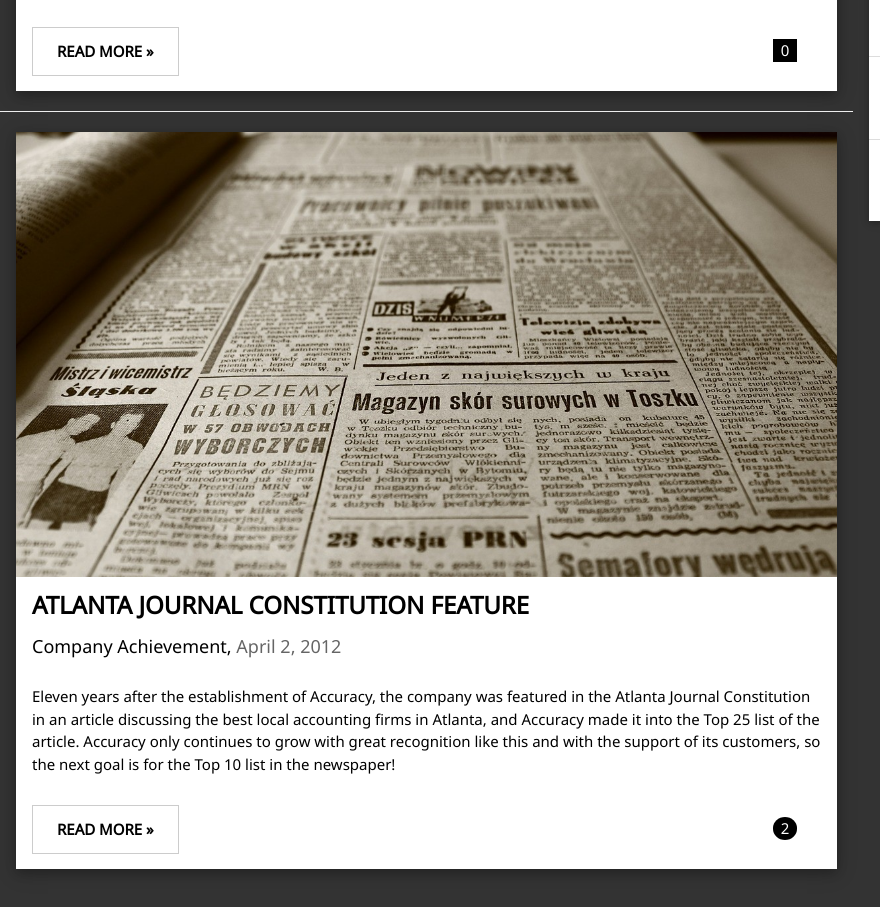
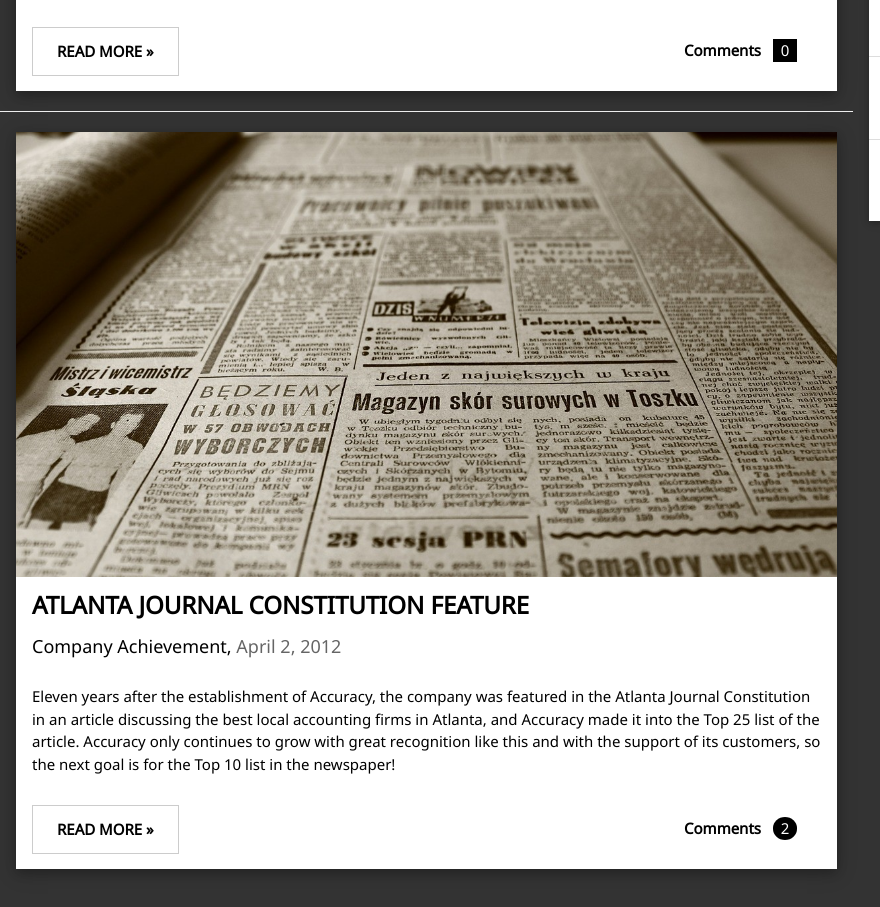
Before and after one commit to accuracy029/accuracy029.github.io, a plain HTML site: page newsPage.html in a window 1280 px wide. Shown: the part 463-1370 px from the top of the page, 0-880 px from the left. Drawn offline with nearby package versions, Linux system fonts and the light colour scheme.

Commit message:
Add files via upload

```diff
--- a/newsPage.html
+++ b/newsPage.html
@@ -154,7 +154,7 @@ and is wrapped around the whole page content, except for the footer in this exam
           <p><button class="w3-button w3-padding-large w3-white w3-border"><b id="readMoreButton">READ MORE »</b></button></p>
         </div>
         <div class="w3-col m4 w3-hide-small">
-          <p><span style="color: black;"class="w3-padding-large w3-right"><b>Comments  </b> <span class="w3-tag">0</span></span></p>
+          <p><span class="w3-padding-large w3-right"><b style="color: black;">Comments  </b> <span class="w3-tag">0</span></span></p>
         </div>
       </div>
     </div>
@@ -177,7 +177,7 @@ and is wrapped around the whole page content, except for the footer in this exam
           <p><button style="color: black;" class="w3-button w3-padding-large w3-white w3-border"><b id="readMoreButton">READ MORE »</b></button></p>
         </div>
         <div class="w3-col m4 w3-hide-small">
-          <p><span style="color: black;" class="w3-padding-large w3-right"><b>Comments  </b> <span class="w3-badge">2</span></span></p>
+          <p><span class="w3-padding-large w3-right"><b style="color: black;">Comments  </b> <span class="w3-badge">2</span></span></p>
         </div>
       </div>
     </div>
```
